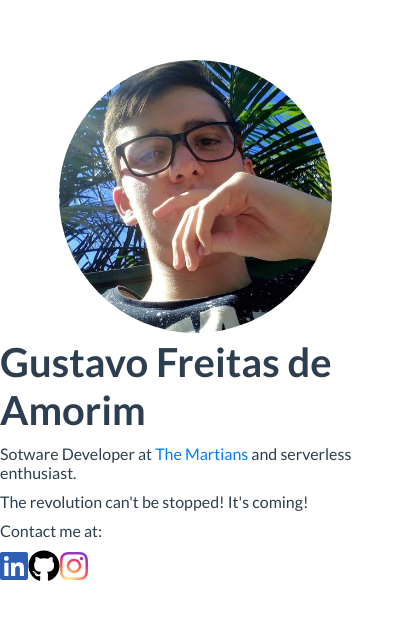
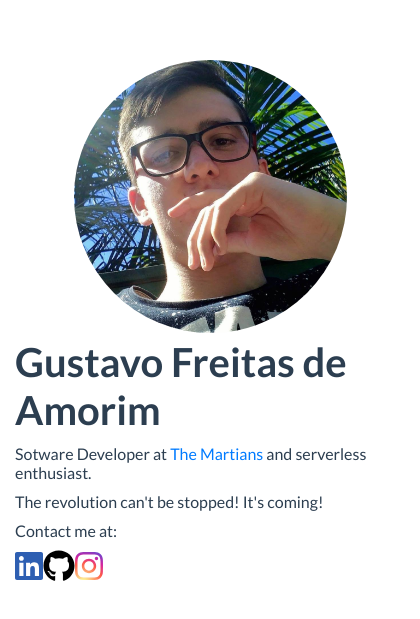
Before and after one commit to gustavofamorim/gustavofamorim.com, a Vue app: page /#/ in a window 390 px wide. Shown: the part 101-720 px from the top of the page, 420 px wide, since content can reach past the window. Built offline with nearby package versions, Linux system fonts and the light colour scheme.

Commit message:
Best spacing in mobile

```diff
--- a/src/assets/scss/main.scss
+++ b/src/assets/scss/main.scss
@@ -12,12 +12,12 @@ section {
 }
 
 h1 {
-  margin-top: 0px;
+  margin: 0px 0px 5px 0px;
   font-size: $h1-size;
 }
 
 p {
-  margin-top: 0px;
+  margin: 0px 0px 5px 0px;
   font-size: $p-size;
 }
 
--- a/src/features/Home.vue
+++ b/src/features/Home.vue
@@ -46,8 +46,7 @@ export default {
   align-content: center;
   justify-content: center;
 
-  p { margin-bottom: 5px; }
-  h1 { margin-bottom: 5px; }
+  padding: 0px 15px;
 
   .image {
     margin: auto;
@@ -80,6 +79,8 @@ export default {
       'image contact';
     grid-column-gap: 10px;
 
+    padding: 0px;
+
     .image {
       width: 200px;
     }
```
